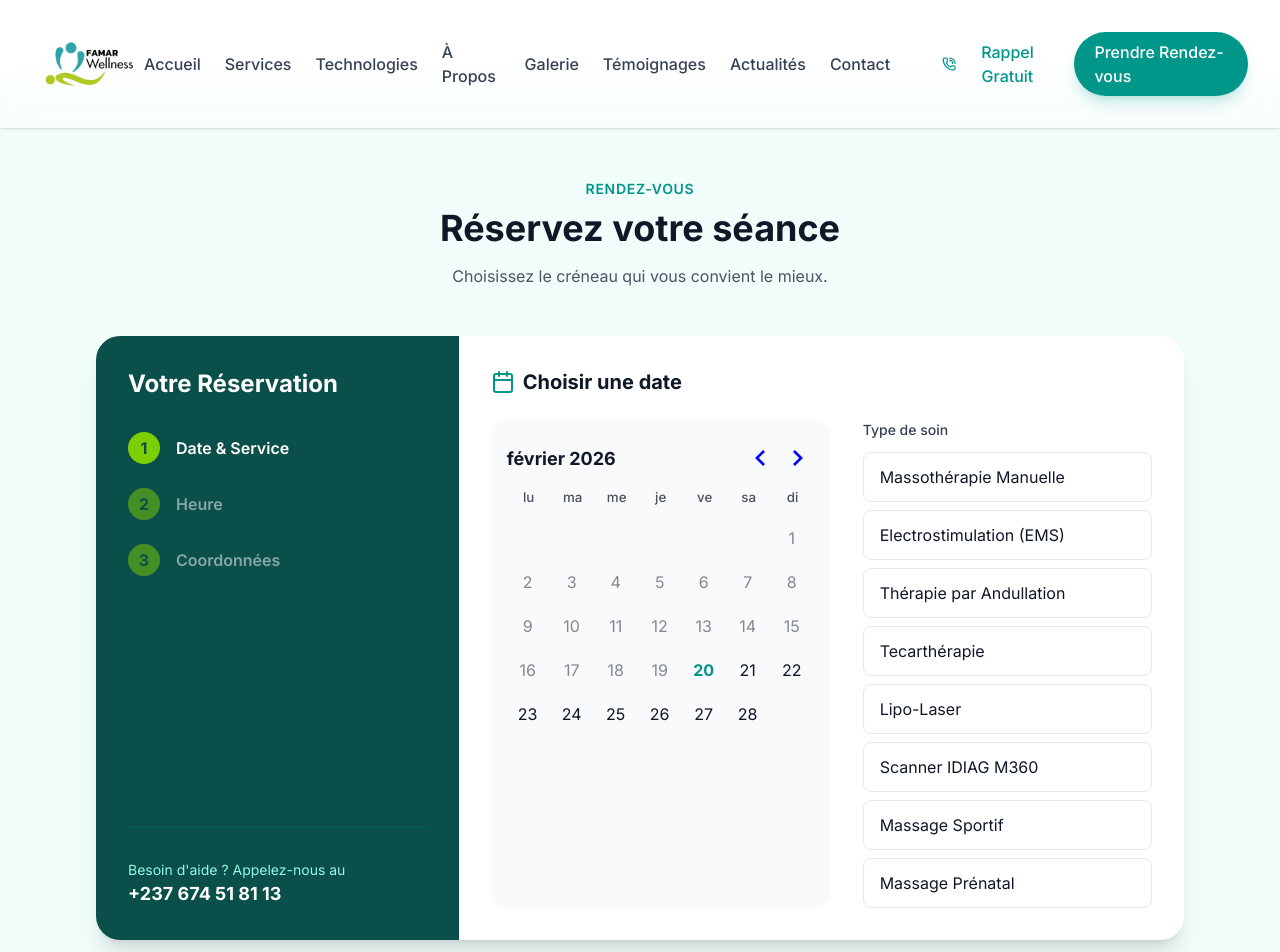
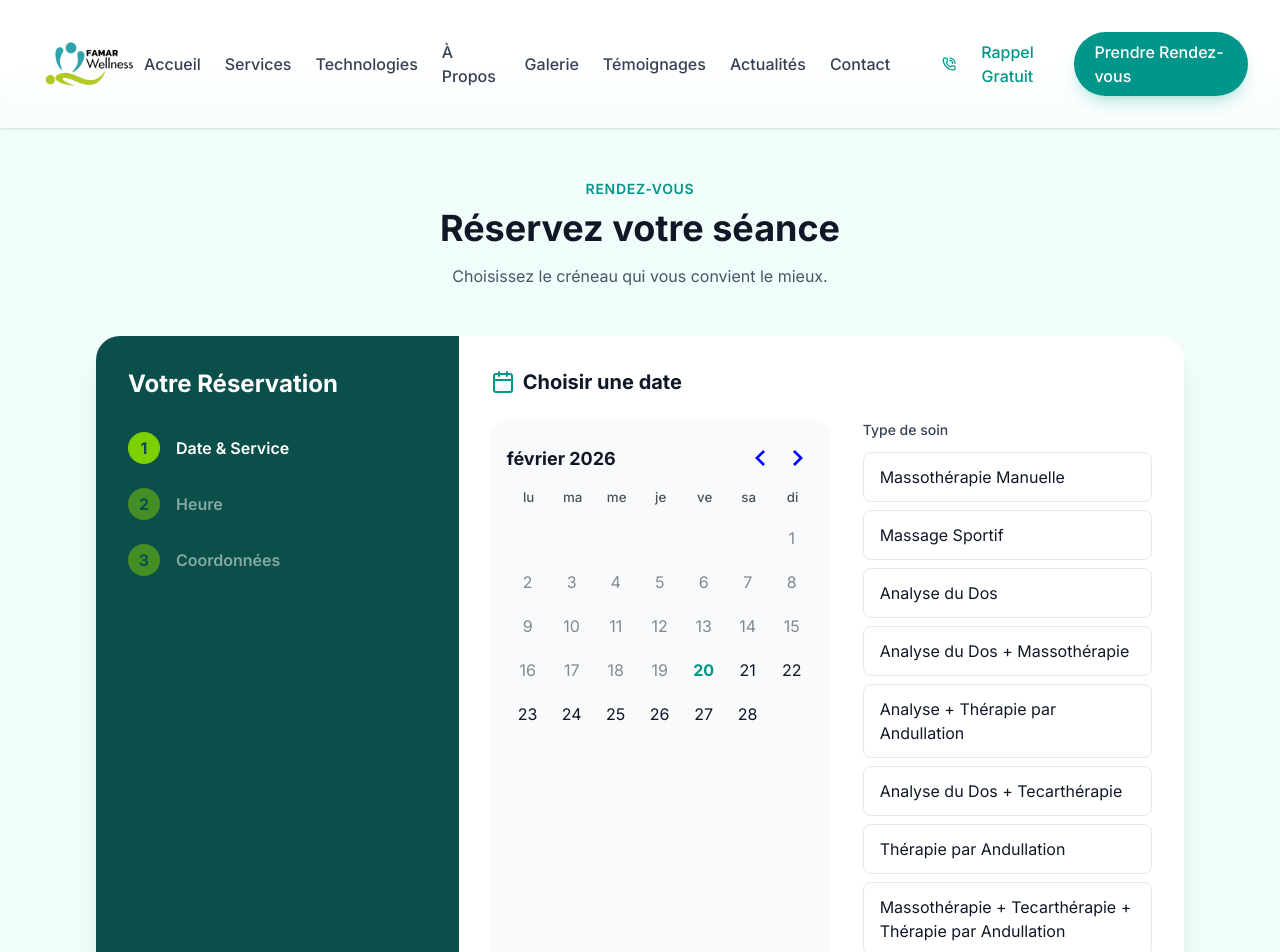
Before and after one commit to Gabbs333/Famar-Wellness-website, a React (Vite) app: page /reservation in a window 1280 px wide. Shown: the top 952 px of the page. Built offline with nearby package versions, Linux system fonts and the light colour scheme.

Commit message:
Update services list in Booking.tsx from PDF

```diff
--- a/src/components/Booking.tsx
+++ b/src/components/Booking.tsx
@@ -1,4 +1,4 @@
-import { useState } from 'react';
+import React, { useState } from 'react';
 import { DayPicker } from 'react-day-picker';
 import { format } from 'date-fns';
 import { fr } from 'date-fns/locale';
@@ -7,15 +7,19 @@ import { Calendar as CalendarIcon, Clock, Check, Loader2 } from 'lucide-react';
 import 'react-day-picker/dist/style.css';
 
 const services = [
-  "Massothérapie Manuelle",
-  "Electrostimulation (EMS)",
-  "Thérapie par Andullation",
-  "Tecarthérapie",
-  "Lipo-Laser",
-  "Scanner IDIAG M360",
-  "Massage Sportif",
-  "Massage Prénatal"
-];
+    "Massothérapie Manuelle",
+    "Massage Sportif",
+    "Analyse du Dos",
+    "Analyse du Dos + Massothérapie",
+    "Analyse + Thérapie par Andullation",
+    "Analyse du Dos + Tecarthérapie",
+    "Thérapie par Andullation",
+    "Massothérapie + Tecarthérapie + Thérapie par Andullation",
+    "I-Motion, Thérapie avec Électrostimulation Musculaire",
+    "Analyse du Dos + Électrostimulation Musculaire",
+    "Séance Complète",
+    "Suivi Spécial"
+  ];
 
 const timeSlots = [
   "09:00", "10:00", "11:00", "12:00", "14:00", "15:00", "16:00", "17:00", "18:00"
```
Also changed, not shown: 1 other file (tests, documents, lock files or other folders).
